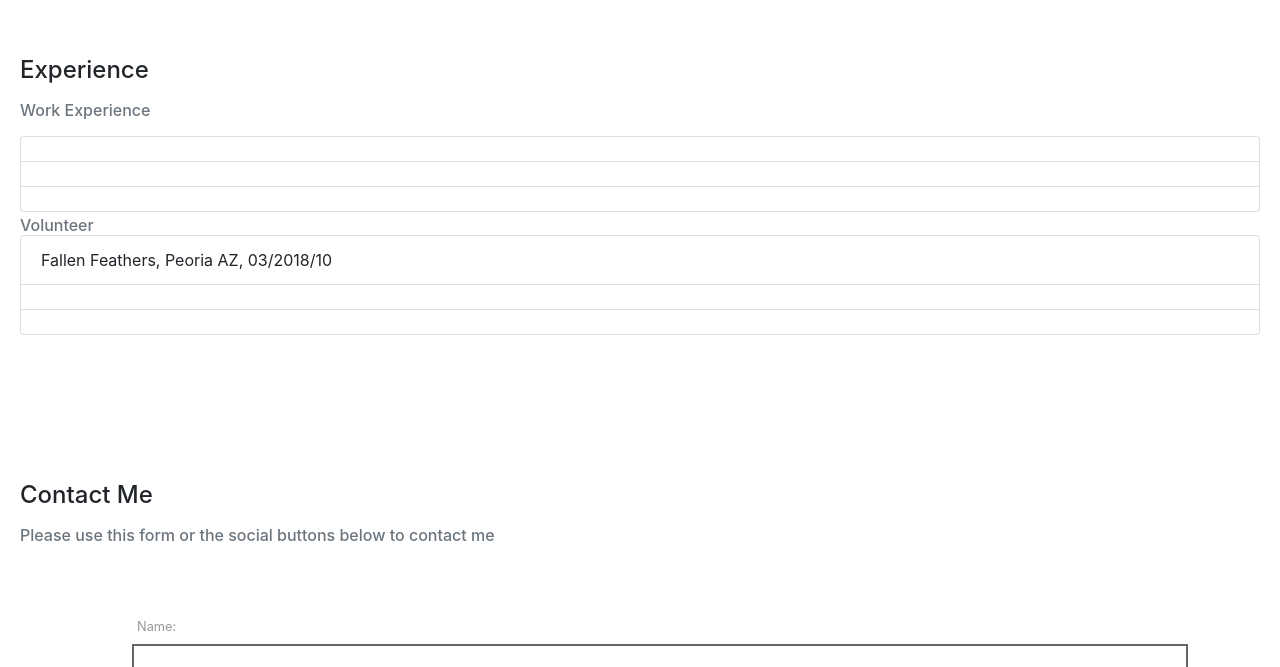
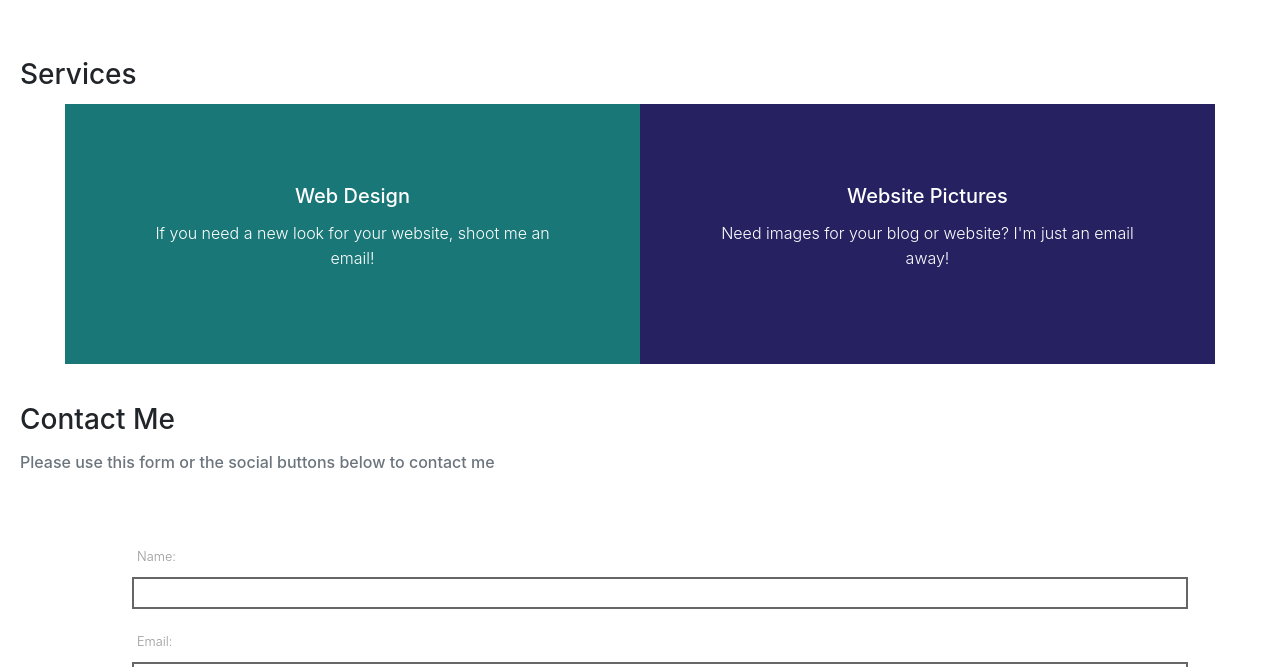
Before and after one commit to Alcery/Portfolio, a plain HTML site: page index.html in a window 1280 px wide. Shown: the part 1373-2040 px from the top of the page. Drawn offline with nearby package versions, Linux system fonts and the light colour scheme.

Commit message:
Added the service section
added two services and colored the section

```diff
--- a/index.html
+++ b/index.html
@@ -36,7 +36,7 @@
                 <a class="nav-link" href="#skills">Skills</a>
               </li>
               <li class="nav-item">
-                <a class="nav-link" href="#experience">Experience</a>
+                <a class="nav-link" href="#services">Services</a>
               </li>
               <li class="nav-item">
                 <a class="nav-link" href="#contact">Contact</a>
@@ -46,11 +46,11 @@
 
          <div class="card-body">
            <div id="about">
-          <h4 class="card-title">About</h4>
+          <h3 class="card-title">About</h3>
           <p class="card-text">Lorem ipsum dolor sit amet consectetur adipisicing elit. Maiores ea beatae saepe voluptatibus exercitationem quas quia distinctio unde placeat nisi! Repudiandae pariatur assumenda aspernatur ea quam doloribus possimus cum fuga? Lorem ipsum dolor sit, amet consectetur adipisicing elit. Illo praesentium aspernatur reprehenderit perferendis ratione perspiciatis consequatur mollitia, ut vero enim dolores aliquid non itaque. Eum officia repellat recusandae accusamus facere! Lorem, ipsum dolor sit amet consectetur adipisicing elit. Tenetur consequuntur provident, necessitatibus eum suscipit porro animi, veniam saepe nam, distinctio corrupti assumenda libero quo ab. Ipsam facere recusandae eligendi sed?</p>
           </div>
           <div id="education">
-          <h4 class="card-title">Education and Certifications</h4>
+          <h3 class="card-title">Education and Certifications</h3>
           <p class="card-text">
             <ul class="list-group">
               <li class="list-group-item">Liberty High School - Graduated May 2020</li>
@@ -60,28 +60,31 @@
           </p>
           </div>
           <div id="skills">
-          <h4 class="card-title">Skills</h4>
+          <h3 class="card-title">Skills</h3>
           <p class="card-text">Lorem, ipsum dolor sit amet consectetur adipisicing elit. Tempora, reiciendis! Tempora nobis neque odit mollitia. Aspernatur, nulla veritatis! Consectetur doloremque odio, temporibus repudiandae nostrum est non commodi. Enim, vero tempore! Lorem ipsum dolor sit amet consectetur adipisicing elit. Temporibus doloremque commodi consequatur accusantium nisi aliquam, hic optio natus voluptatem quisquam, neque modi ipsum? Soluta porro quas voluptatibus ullam aspernatur amet! Lorem ipsum dolor sit amet, consectetur adipisicing elit. Perferendis architecto eos sint tempora reprehenderit iure deserunt similique aliquid delectus. Recusandae non architecto, sunt at odio maiores dolorem sequi! Aliquam, vel? Lorem ipsum dolor, sit amet consectetur adipisicing elit. Architecto facere itaque necessitatibus exercitationem aliquam dolorem nam rerum nemo, corporis laboriosam odio voluptates maiores officia recusandae corrupti tempore dicta similique. Saepe?</p>
           </div>
-          <div id="experience">
-          <h4 class="card-title">Experience</h4>
-              <h6 class="card-subtitle text-muted">Work Experience</h6>
-          <p class="card-text"> <ul class="list-group">
-            <li class="list-group-item"></li>
-            <li class="list-group-item"></li>
-            <li class="list-group-item"></li>
-          </ul>
-          <h6 class="card-subtitle text-muted">Volunteer</h6>
-          <ul class="list-group">
-            <li class="list-group-item">Fallen Feathers, Peoria AZ, 03/2018/10</li>
-            <li class="list-group-item"></li>
-            <li class="list-group-item"></li>
-          </ul>
-        </p>
+          <div id="services">
+          <h3 class="card-title">Services</h3>
+          <div class="container-fluid">
+          <div class="row">
+            <div class="col-md-6">
+              <div class="text-block">
+                <h5>Web Design</h5>
+                <p class="service">If you need a new look for your website, shoot me an email!</p>
+              </div>
+            </div>
+            <div class="col-md-6" style="background-color: #262262">
+              <div class="text-block">
+                <h5>Website Pictures</h5>
+                <p class="service">Need images for your blog or website? I'm just an email away!</p>
+              </div>
+            </div>
+          </div>
+        </div>
           </div>
 
           <div id="contact">
-          <h4 class="card-title">Contact Me</h4>
+          <h3 class="card-title">Contact Me</h3>
           <h6 class="card-subtitle text-muted">Please use this form or the social buttons below to contact me</h6>
           <form name="contact-form" id="contact-form" method="post" action="mailto:Elmirage19@gmail.com">
 
--- a/main.css
+++ b/main.css
@@ -7,9 +7,20 @@
     text-align: center;
 }
 
+/* Body Styles */
+body{
+  font-weight: 350;
+  line-height: 25px;
+  position: relative;
+}
+
+div{
+  display: block;
+}
+
 /* body div styles */
- #experience {
-    height: 60vh;
+ #services {
+    height: 50vh;
     padding-top: 55px;
   }
 
@@ -42,6 +53,34 @@ nav > ul > li > a.nav-link:active {
   padding-top: 10px;
 }
 
+/* Service styles */
+.container-fluid{
+  padding: 0 30px;
+}
+
+.row{
+  margin-right: 15px;
+  margin-left: 15px;
+  box-sizing: border-box;
+}
+
+.col-md-6{
+  position: relative;
+  min-height: 3px;
+  padding: 80px;
+  background-color: #1a7777;
+}
+
+h5{
+  text-align: center;
+  color: #ffffff;
+}
+
+p.service{
+  text-align: center;
+  margin: 13px 0px;
+  color: #ffffff;
+}
 
 /* form styles */
 #contact-form {
```
